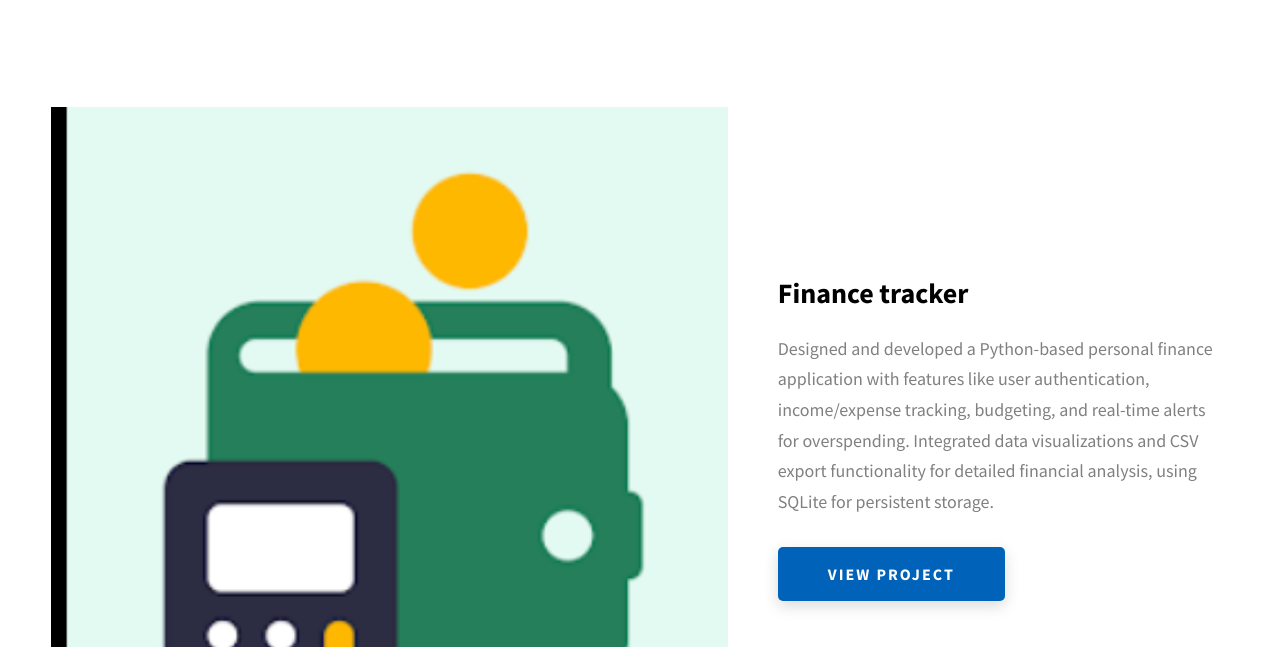
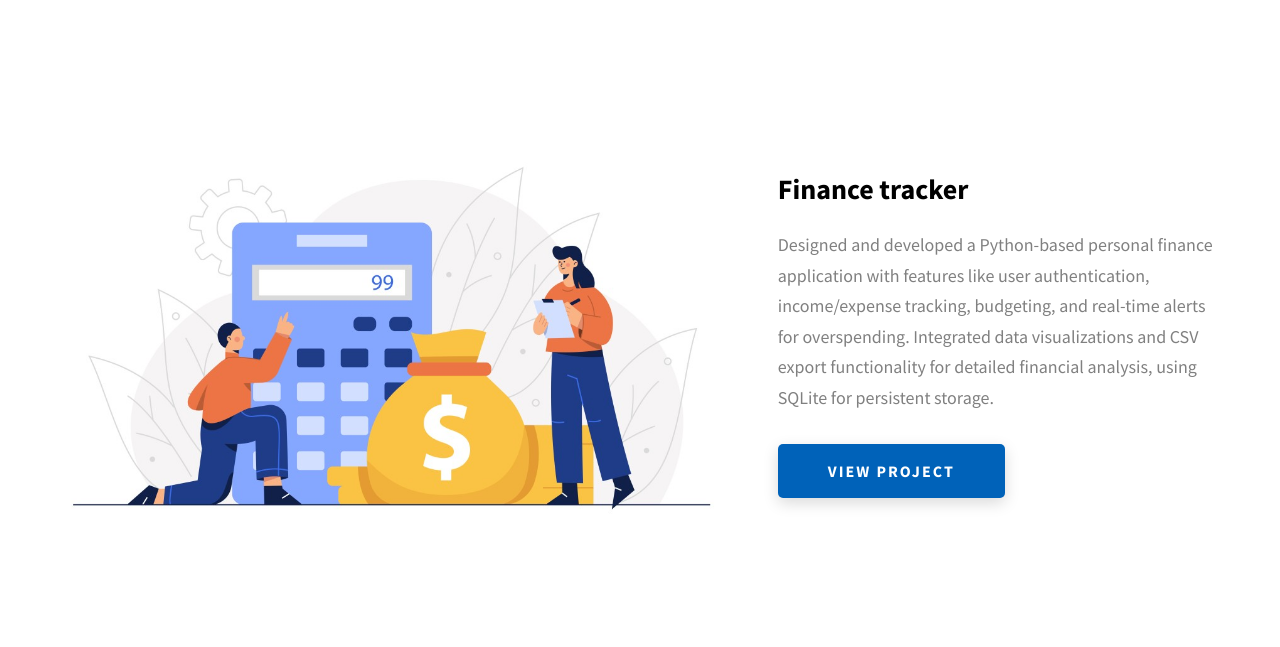
Before and after one commit to Fahad16301139/Fahad16301139.github.io, a website: page index.html in a window 1280 px wide. Shown: the part 3846-4493 px from the top of the page. Drawn offline with Linux system fonts and the light colour scheme; files whose address does not match are found by name.

Commit message:
added and updated pic

```diff
--- a/index.html
+++ b/index.html
@@ -255,7 +255,7 @@ work for the betterment of the organization with my sincerity and perseverance.
           <div class="projects__row">
             <div class="projects__row-img-cont">
               <img
-                src="./assets/jpeg/expense2.png"
+                src="./assets/jpeg/expensee.jpeg"
                 alt="Software Screenshot"
                 class="projects__row-img"
                 loading="lazy"
```
Also changed, not shown: assets/jpeg/expensee.jpeg (added).
